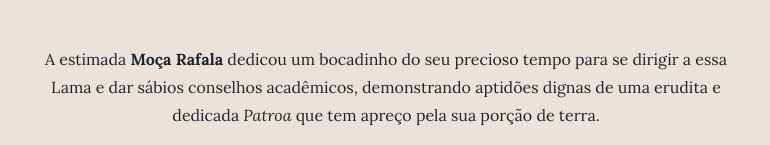
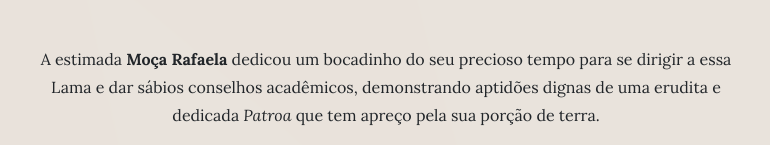
Before and after one commit to flisadora/flisadora.github.io, a website: page store.html in a window 1280 px wide. Shown: the part 655-800 px from the top of the page, 254-1024 px from the left. Drawn offline with Linux system fonts and the light colour scheme.

Commit message:
change in store.html

```diff
--- a/store.html
+++ b/store.html
@@ -63,7 +63,7 @@
                 <span class="section-heading-upper">O motivo da escolha</span>
                 <span class="section-heading-lower">O pedido</span>
               </h2>
-              <p>A estimada <b>Moça Rafala</b> dedicou um bocadinho do seu precioso tempo para se dirigir a essa Lama e dar sábios conselhos acadêmicos, demonstrando aptidões dignas de uma erudita e dedicada <i>Patroa</i> que tem apreço pela sua porção de terra.</p>
+              <p>A estimada <b>Moça Rafaela</b> dedicou um bocadinho do seu precioso tempo para se dirigir a essa Lama e dar sábios conselhos acadêmicos, demonstrando aptidões dignas de uma erudita e dedicada <i>Patroa</i> que tem apreço pela sua porção de terra.</p>
                 <br><br>
               <h3 class="section-heading mb-5">
                 <p class="faq">
```
